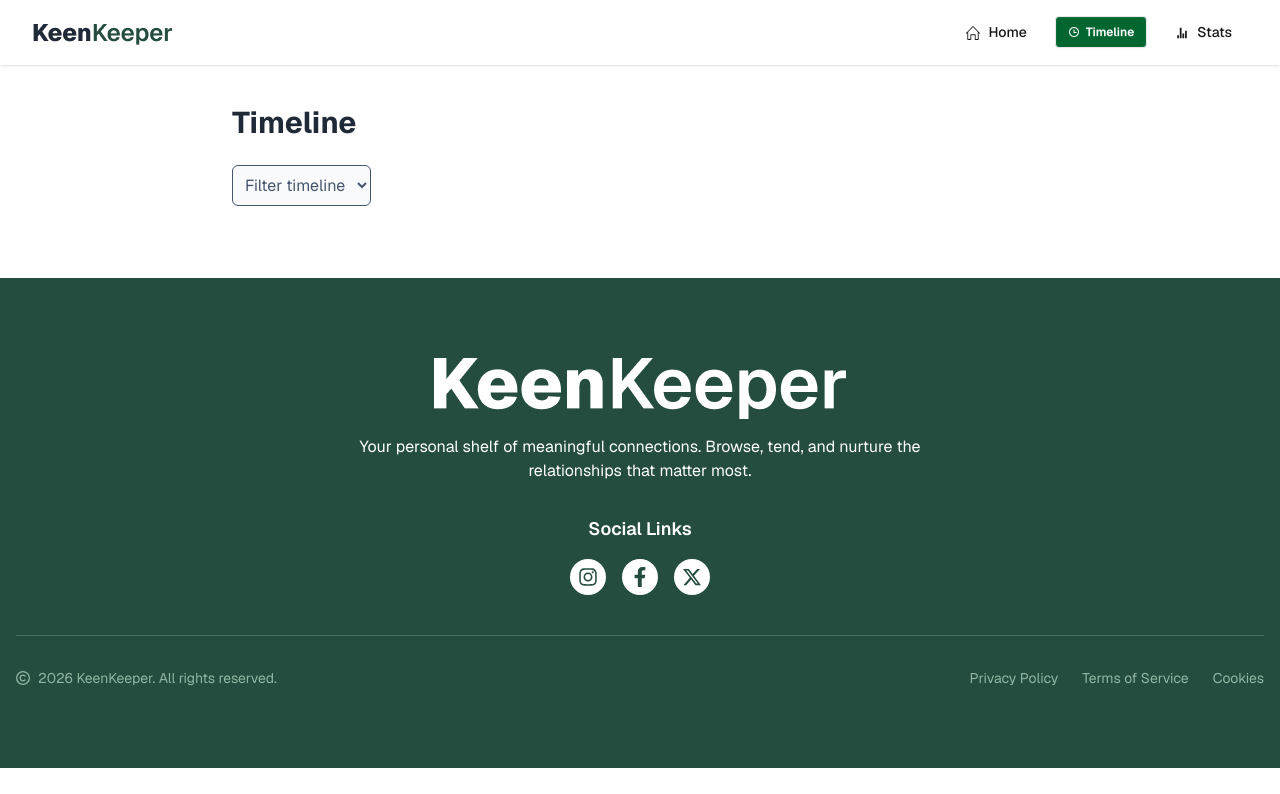
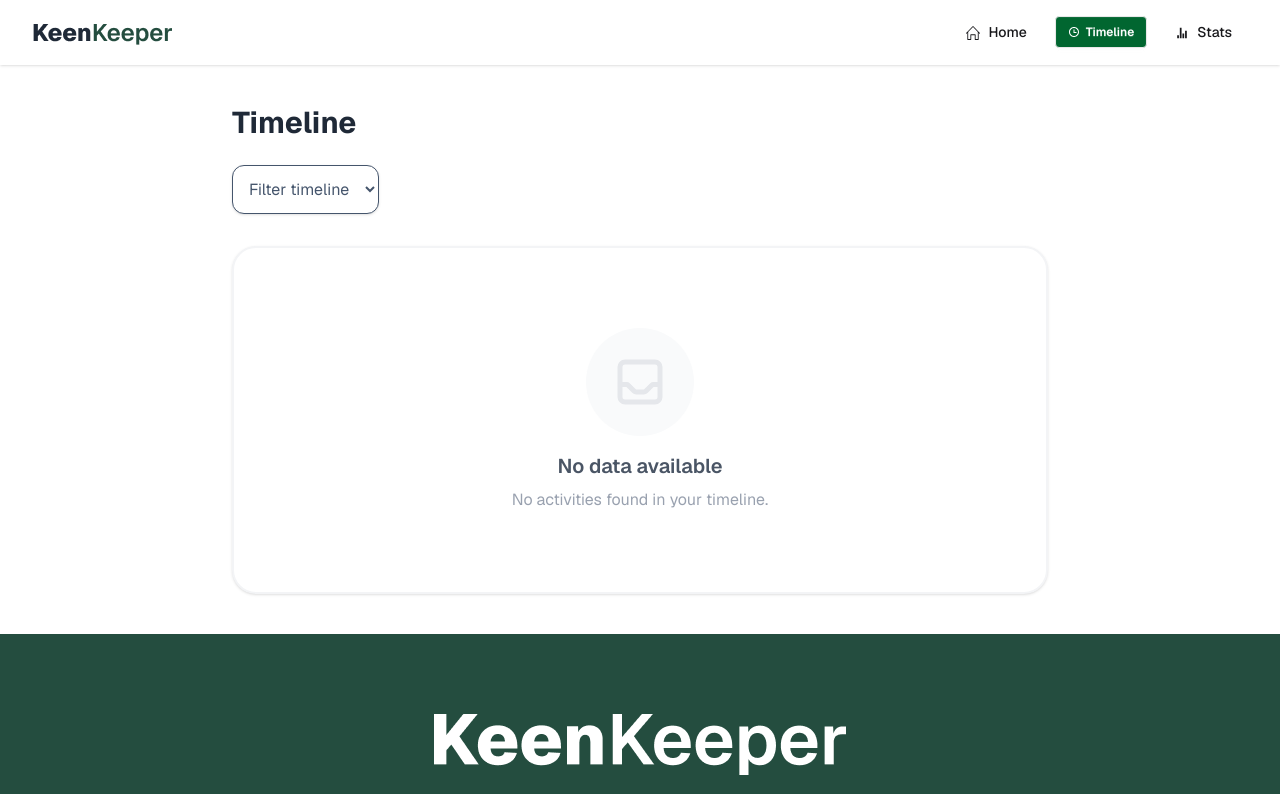
Before and after one commit to MriFardin-s/Fardin-keen-keeper, a React (Vite) app: page /timeline in a window 1280 px wide. Shown: the top 794 px of the page. Built offline with nearby package versions, Linux system fonts and the light colour scheme.

Commit message:
done timeline and stats Page

```diff
--- a/package.json
+++ b/package.json
@@ -16,6 +16,7 @@
     "react-icons": "^5.6.0",
     "react-router": "^7.14.1",
     "react-spinners": "^0.17.0",
+    "recharts": "^3.8.1",
     "tailwindcss": "^4.2.2"
   },
   "devDependencies": {
--- a/src/Pages/Stats.jsx
+++ b/src/Pages/Stats.jsx
@@ -1,9 +1,62 @@
-import React from 'react';
+import React, { useContext } from 'react';
+import { TimelineContext } from "../context/TimeLineProvider";
+import { PieChart, Pie, Cell, ResponsiveContainer, Legend, Tooltip } from 'recharts';
+import { HiOutlineChartPie } from "react-icons/hi";
 
 const Stats = () => {
+    const { activities } = useContext(TimelineContext);
+
+    const dataCounts = activities.reduce((acc, curr) => {
+        const type = curr.type;
+        acc[type] = (acc[type] || 0) + 1;
+        return acc;
+    }, {});
+
+    const chartData = Object.keys(dataCounts).map(key => ({
+        name: key,
+        value: dataCounts[key]
+    }));
+
+    const COLORS = ['purple', 'black', 'green'];
+
     return (
-        <div>
-            Stats
+        <div className="max-w-4xl mx-auto p-10 min-h-[70vh]">
+            <h1 className="text-3xl text-[#1F2937] font-bold mb-10">Friendship Analytics</h1>
+
+            <div className="bg-white p-8 rounded-3xl shadow-sm border border-gray-100 min-h-100 flex flex-col items-center justify-center">
+                <h2 className="text-lg font-semibold text-gray-700 mb-6">By Interaction Type</h2>
+                {activities.length === 0 ? (
+                    <div className="flex flex-col items-center justify-center text-center py-10">
+                        <div className="bg-green-50 p-6 rounded-full mb-4">
+                            <HiOutlineChartPie className="text-7xl text-green-200" />
+                        </div>
+                        <h3 className="text-xl font-bold text-gray-700">No Analytics Data Yet</h3>
+                        <p className="text-gray-400 mt-2 max-w-xs">
+                            We need some interactions to generate your friendship stats. Start connecting with friends!
+                        </p>
+                    </div>
+                ) : (
+                    <div className="w-full h-75">
+                        <ResponsiveContainer width="100%" height="100%">
+                            <PieChart>
+                                <Pie
+                                    data={chartData}
+                                    innerRadius={80}
+                                    outerRadius={110}
+                                    paddingAngle={5}
+                                    dataKey="value"
+                                >
+                                    {chartData.map((entry, index) => (
+                                        <Cell key={`cell-${index}`} fill={COLORS[index % COLORS.length]} />
+                                    ))}
+                                </Pie>
+                                <Tooltip />
+                                <Legend/>
+                            </PieChart>
+                        </ResponsiveContainer>
+                    </div>
+                )}
+            </div>
         </div>
     );
 };
--- a/src/Pages/TimeLine.jsx
+++ b/src/Pages/TimeLine.jsx
@@ -3,22 +3,23 @@ import { TimelineContext } from "../context/TimeLineProvider";
 import { IoMdCall } from "react-icons/io";
 import { LuMessageSquareText } from "react-icons/lu";
 import { IoVideocamOutline } from "react-icons/io5";
+import { HiOutlineInbox } from "react-icons/hi";
 const TimeLine = () => {
-    const { activities } = useContext( TimelineContext);
+    const { activities } = useContext(TimelineContext);
     const [filter, setFilter] = useState('All');
+
 
     const filteredActivities = filter === 'All'
         ? activities
-        : activities.filter(a => a.type === filter);
+        : activities.filter(a => a.type.toLowerCase() === filter.toLowerCase());
 
     return (
-        <div className="max-w-4xl mx-auto p-10">
+        <div className="max-w-4xl mx-auto p-10 min-h-[60vh]">
             <h1 className="text-3xl text-[#1F2937] font-bold mb-6">Timeline</h1>
-
 
             <select
                 onChange={(e) => setFilter(e.target.value)}
-                className="mb-8 p-2 border rounded-md bg-gray-50 text-slate-600"
+                className="mb-8 p-3 border rounded-xl bg-white text-slate-600 shadow-sm focus:ring-green-500"
             >
                 <option value="All">Filter timeline</option>
                 <option value="Call">Calls</option>
@@ -27,20 +28,32 @@ const TimeLine = () => {
             </select>
 
             <div className="flex flex-col gap-4">
-                {filteredActivities.map(item => (
-                    <div key={item.id} className="bg-white p-5 rounded-md border border-gray-100 shadow-sm flex items-center gap-4">
-                        <div className="p-3 bg-gray-50 rounded-md">
+                {filteredActivities.length === 0 ? (
+                    <div className="flex flex-col items-center justify-center py-20 bg-white rounded-3xl border-2 border-gray-100 shadow-sm">
+                        <div className="bg-gray-50 p-6 rounded-full mb-4">
+                            <HiOutlineInbox className="text-6xl text-gray-200" />
+                        </div>
+                        <h2 className="text-xl font-semibold text-gray-600">No data available</h2>
+                        <p className="text-gray-400 mt-2">No activities found in your timeline.</p>
+                    </div>
+                ) : (
 
-                            {item.type === 'Call' && <IoMdCall />}
-                            {item.type === 'Text' && <LuMessageSquareText />}
-                            {item.type === 'Video' && <IoVideocamOutline />}
+                    filteredActivities.map(item => (
+                        <div key={item.id} className="bg-white p-5 rounded-2xl border border-gray-100 shadow-sm flex items-center gap-4 transition-all hover:shadow-md">
+                            <div className="p-3 bg-emerald-50  text-2xl text-emerald-600">
+                                {item.type.toLowerCase() === 'call' && <IoMdCall />}
+                                {item.type.toLowerCase() === 'text' && <LuMessageSquareText />}
+                                {item.type.toLowerCase() === 'video' && <IoVideocamOutline />}
+                            </div>
+                            <div className="grow">
+                                <p className="font-bold text-[#244D3F]">
+                                    {item.type} <span className="font-normal text-[#64748B] text-sm">with {item.with}</span>
+                                </p>
+                                <p className="text-sm text-[#64748B] mt-1">{item.date}</p>
+                            </div>
                         </div>
-                        <div>
-                            <p className="font-medium text-[#244D3F]">{item.type} <span className="font-normal text-[#64748B] text-sm">with {item.with}</span></p>
-                            <p className="text-[18px] text-[#64748B]">{item.date}</p>
-                        </div>
-                    </div>
-                ))}
+                    ))
+                )}
             </div>
         </div>
     );
```
Also changed, not shown: 2 other files (tests, documents, lock files or other folders).
